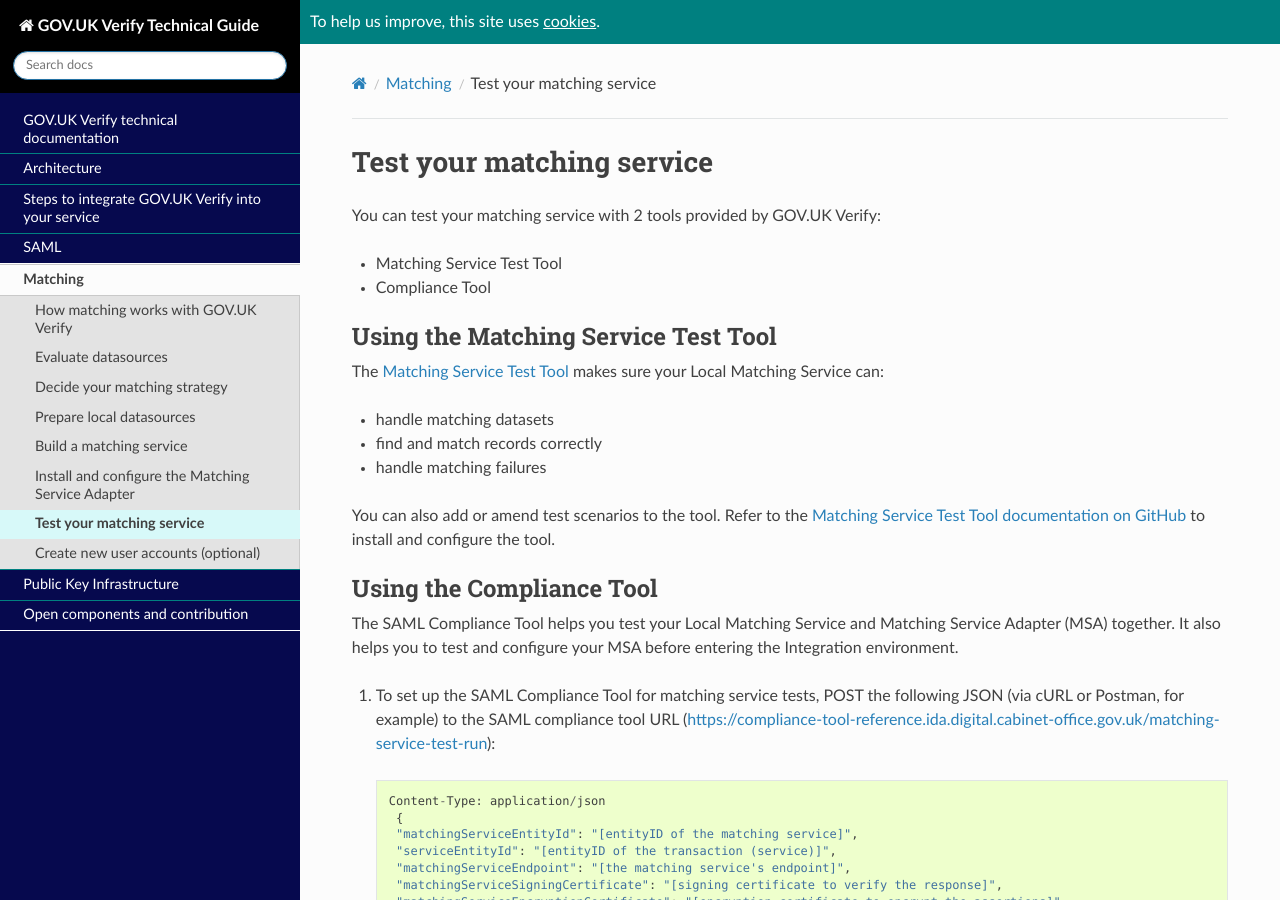
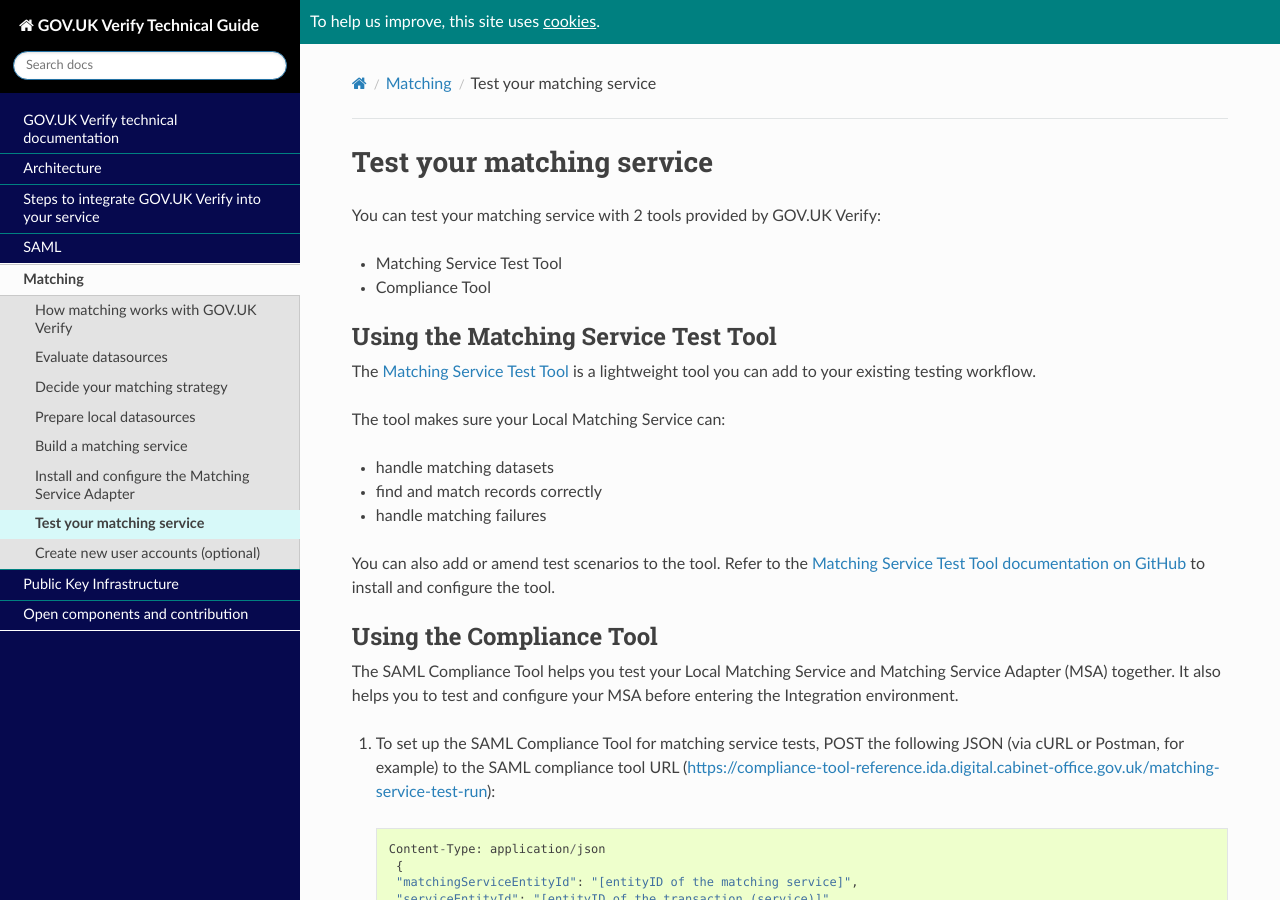
Before and after one commit to alphagov/rp-onboarding-tech-docs, a Sphinx documentation site: the page built from source/pages/matching/testmatching.rst, in a window 1280 px wide and 900 px high. Built offline with Sphinx 7.4.7 and the Read the Docs theme 2.0.0, drawn with Linux system fonts in a browser that asks for light colours; nearby versions of some CDN libraries; pages that are not in the unit, such as notebooks, are missing from menus; comment, search, counter and statistics services are not loaded.

Commit message:
BAU: Add explanation of tool in workflow
Mention it is a lightweight tool. Suggested by @chrisholmes

```diff
--- a/source/pages/matching/testmatching.rst
+++ b/source/pages/matching/testmatching.rst
@@ -10,7 +10,9 @@
 
 .. rubric:: Using the Matching Service Test Tool
 
-The `Matching Service Test Tool <https://github.com/alphagov/verify-matching-service-adapter/tree/master/verify-matching-service-test-tool>`_ makes sure your Local Matching Service can:
+The `Matching Service Test Tool <https://github.com/alphagov/verify-matching-service-adapter/tree/master/verify-matching-service-test-tool>`_ is a lightweight tool you can add to your existing testing workflow.
+
+The tool makes sure your Local Matching Service can:
 
 * handle matching datasets
 * find and match records correctly
```
